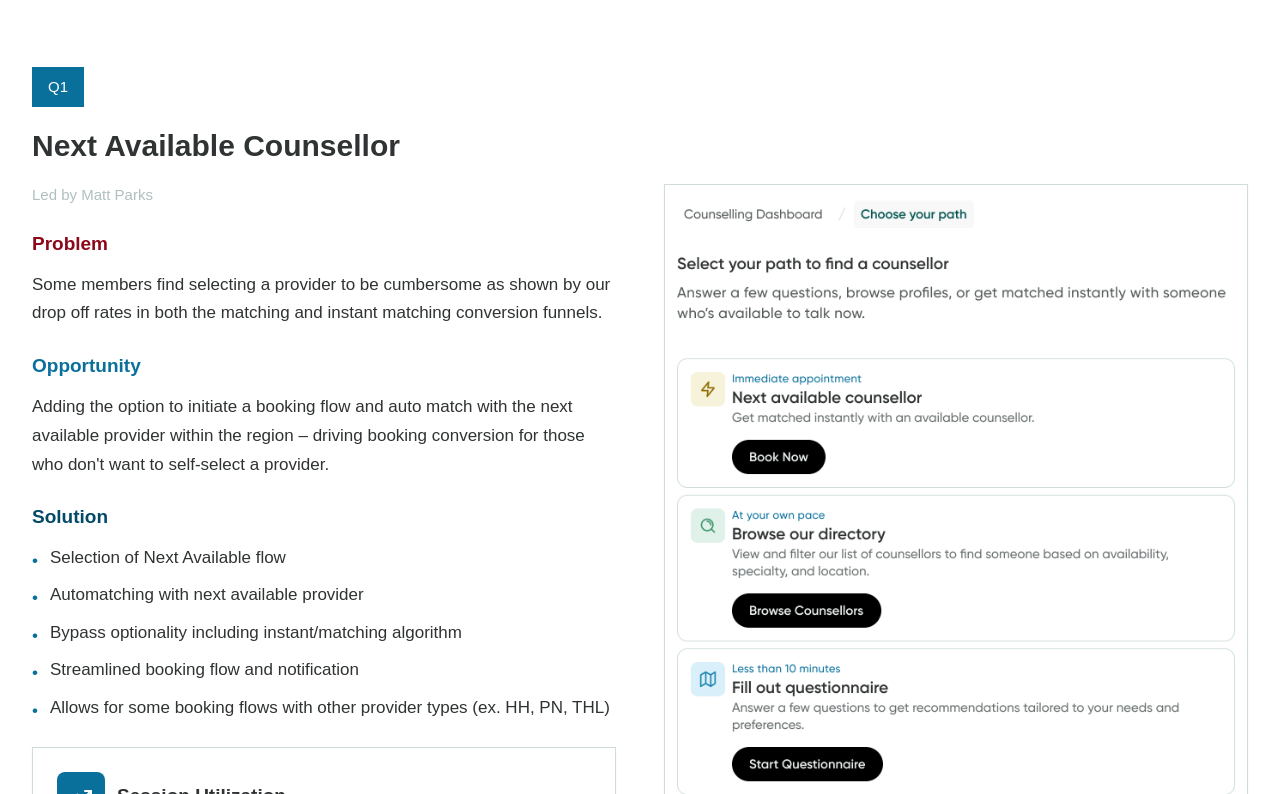
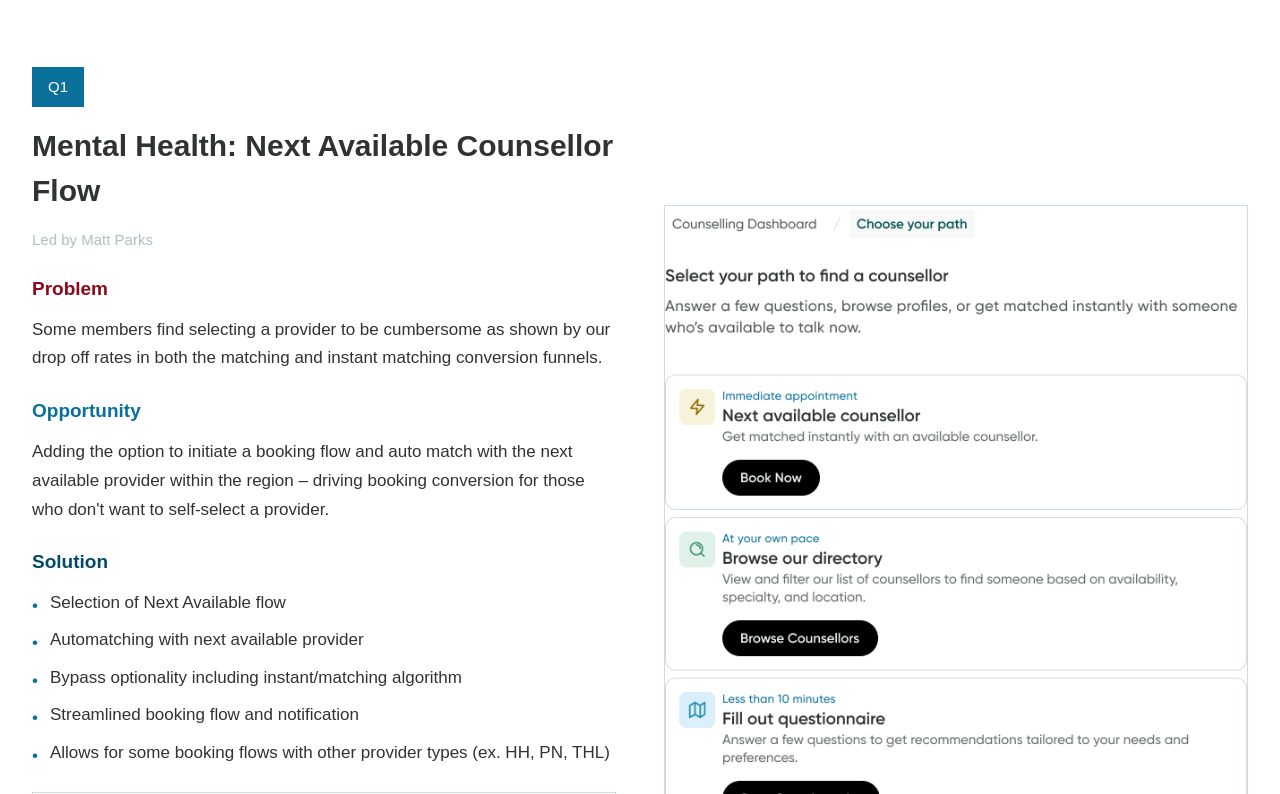
Before and after one commit to carolineplancke/2026ProdRoadmap, a React (Vite) app: page / in a window 1280 px wide. Shown: the part 4986-5780 px from the top of the page. Built offline with nearby package versions, Linux system fonts and the light colour scheme.

Commit message:
added test to travel insurance title for... testing.

```diff
--- a/src/app/App.tsx
+++ b/src/app/App.tsx
@@ -18,7 +18,7 @@ import carePathwaysImg from "@/assets2/8b9e8c5aa647b3c51b1585172cae8934cd08c823.
 // Deliverables with embedded metrics
 const deliverables = [
   {
-    title: "Next Available Counsellor",
+    title: "Mental Health: Next Available Counsellor Flow",
     quarter: "Q1",
     director: "Matt Parks",
     problem:
@@ -164,14 +164,6 @@ const roadmapData = [
   },
   {
     id: "q1-2",
-    title: "Focus on Aging: GreenShield + Discover",
-    description:
-      "Comprehensive support for aging members, integrating GreenShield benefits with Discover resources for holistic care.",
-    quarter: 1,
-    track: "Member Engagement",
-  },
-  {
-    id: "q1-3",
     title: "Well-Being: Corporate Challenges",
     description:
       "Interactive corporate challenges designed to drive employee engagement, team building, and overall well-being.",
@@ -179,18 +171,18 @@ const roadmapData = [
     track: "Member Engagement",
   },
   {
-    id: "q1-4",
-    title: "Premium Outcome Report: Mental Health",
+    id: "q1-3",
+    title: "Enhanced Health Outcomes Report: Mental Health*",
     description:
       "Detailed reporting on mental health outcomes and ROI for plan sponsors, highlighting care effectiveness.",
     quarter: 1,
     track: "Personalization",
   },
     {
-    id: "q1-5",
-    title: "Travel Insurance: MGA",
-    description:
-      "Placeholder",
+    id: "q1-4",
+    title: "Travel Insurance: MGA TEST AGAIN",
+    description:
+      " ",
     quarter: 1,
     track: "Insurance",
   },
```
